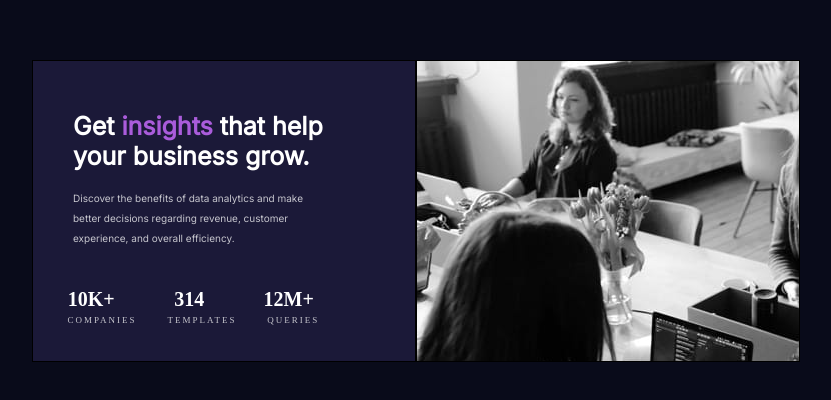
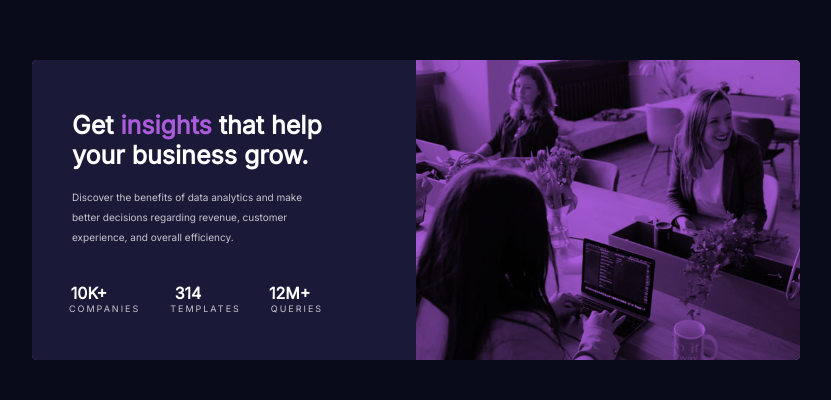
Before and after one commit to jcamargoUK/Stats-card, a plain HTML site: page index.html in a window 1280 px wide. Shown: the part 190-590 px from the top of the page, without its empty margins (224-1055 px from the left). Drawn offline with Linux system fonts and the light colour scheme.

Commit message:
final desktop lyout

```diff
--- a/index.html
+++ b/index.html
@@ -31,9 +31,9 @@
       </div>
   </div>
 
-   <div class="images">
+    <div class="images">
+   </div>
 
-   </div>
 
 </div>
 </body>
--- a/style.css
+++ b/style.css
@@ -5,12 +5,14 @@
   --white: rgb(255, 255, 255);
   --main-paragraph: hsla(0, 0%, 100%, 0.75);
   --stat-headings: hsla(0, 0%, 100%, 0.6);
+  --border-radius: 5px;
 }
 body{
   margin: 0;
   padding: 0;
   height: 100vh;
   background-color: var(--very-dark-blue);
+  font-family:'Inter', sans-serif;
 }
 .main{
   position: absolute;
@@ -20,13 +22,14 @@ body{
   transform: translate(-50%, -50%);
   width: 60%;
   height: 300px;
-  border-radius: 10px;
+  border-radius: 5px;
+  background-color: var(--soft-violet);
 }
 strong{
   color: var(--soft-violet);
 }
 h1{
-  font-family:'Inter', sans-serif;
+
   font-weight: 700;
   padding-left: 40px;
   font-size: 25px;
@@ -47,7 +50,7 @@ h1{
   justify-content: space-around;
   width: 80%;
   padding-left: 5px;
-  font-size: 20px;
+  font-size: 16px;
   font-weight: 700;
   margin-top: 20px;
   padding-bottom: 0;
@@ -57,7 +60,7 @@ h1{
   display: flex;
   justify-content: space-around;
   width: 74%;
-  padding-left: 19px;
+  padding-left: 22px;
   letter-spacing: 2px;
   color: var(--main-paragraph);
   text-transform: uppercase;
@@ -68,15 +71,21 @@ h1{
 .left, .images{
   margin: 0;
   padding: 0;
-  border: 1px solid black;
+
   width: 50%;
   height: 100%;
 }
 .left{
   background-color: var(--dark-desaturated-blue);
   color: var(--white);
+  border-top-left-radius: var(--border-radius);
+  border-bottom-left-radius: var(--border-radius);
 }
 .images{
   background-image: url(images/desktop.jpg);
+  background-size: cover;
+  border-top-right-radius: var(--border-radius);
+  border-bottom-right-radius: var(--border-radius);
+  mix-blend-mode: multiply;
 
 }
```
